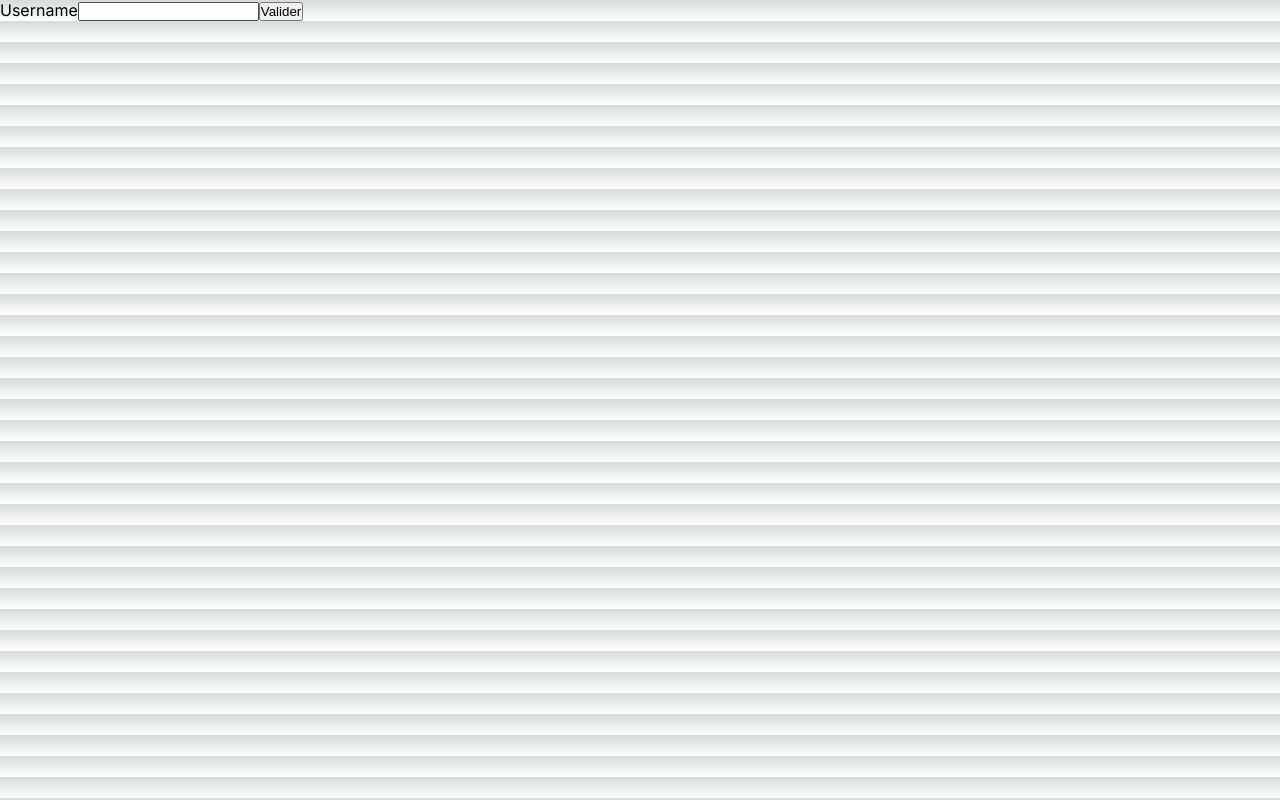
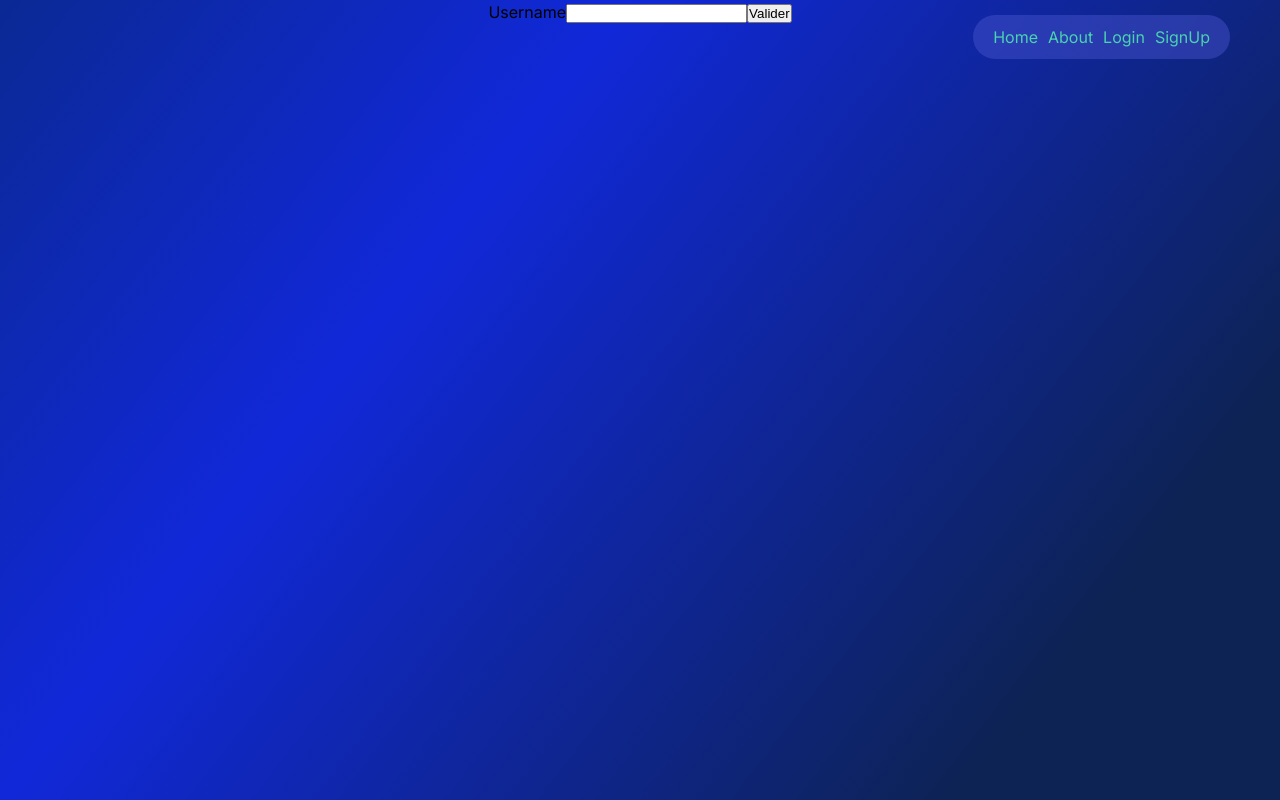
Before and after one commit to MaximeZind/moneytracker, a Next.js app: page /login in a window 1280 px wide. Built offline with nearby package versions, Linux system fonts and the light colour scheme.

Commit message:
set up of the layout and header

```diff
--- /dev/null
+++ b/src/app/(notloggedin)/Home.module.css
@@ -0,0 +1,5 @@
+.main {
+    height: 100%;
+    width: 100%;
+    flex-grow: 1;
+}
--- /dev/null
+++ b/src/app/(notloggedin)/layout.tsx
@@ -0,0 +1,15 @@
+import NotLoggedInHeader from "../components/baselayout/NotLoggedInHeader"
+
+export default function NotLoggedInLayout({
+    children,
+}: {
+    children: React.ReactNode
+}) {
+    return (
+        <>
+            <NotLoggedInHeader />
+            {children}
+        </>
+
+    )
+}
--- a/src/app/login/page.tsx
+++ b/src/app/(notloggedin)/login/page.tsx
@@ -1,6 +1,6 @@
 import Link from "next/link";
 import styles from "./page.module.css";
-import LoginForm from "../components/LoginForm";
+import LoginForm from "../../components/LoginForm";
 
 export default function Login() {
     return (
--- a/src/app/page.tsx
+++ b/src/app/(notloggedin)/page.tsx
@@ -1,5 +1,4 @@
-import Image from 'next/image'
-import styles from './page.module.css';
+import styles from './Home.module.css';
 import Link from 'next/link';
 
 export default function Home() {
--- a/src/app/signup/page.tsx
+++ b/src/app/(notloggedin)/signup/page.tsx
@@ -1,6 +1,6 @@
 import Link from "next/link";
 import styles from "./page.module.css";
-import SignUpForm from "../components/SignUpForm";
+import SignUpForm from "../../components/SignUpForm";
 
 export default function Login() {
     return (
--- /dev/null
+++ b/src/app/components/baselayout/NotLoggedInHeader.module.css
@@ -0,0 +1,25 @@
+.header {
+    position: fixed;
+    display: flex;
+    flex-direction: row;
+    align-items: center;
+    justify-content: space-between;
+    width: 100%;
+    padding: 15px 50px;
+}
+
+.header_logo {
+    height: 20px;
+    width: 20px;
+}
+
+.header_nav {
+    display: flex;
+    flex-direction: row;
+    align-items: center;
+    justify-content: space-between;
+    gap: 10px;
+    padding: 10px 20px;
+    background-color: rgba(68, 81, 201, 0.5);
+    border-radius: 25px;
+}
--- /dev/null
+++ b/src/app/components/baselayout/NotLoggedInHeader.tsx
@@ -0,0 +1,28 @@
+'use client'
+import styles from './NotLoggedInHeader.module.css';
+import { usePathname } from 'next/navigation';
+import Link from 'next/link';
+
+
+export default function NotLoggedInHeader() {
+    const pathname = usePathname();
+    return (
+        <header className={styles.header}>
+            <div className={styles.header_logo}></div>
+            <nav className={styles.header_nav}>
+                <Link className={`${styles.link} ${pathname === '/' ? styles.active : ''}`} href="/">
+                    Home
+                </Link>
+                <Link className={`${styles.link} ${pathname === '/about' ? styles.active : ''}`} href="/about">
+                    About
+                </Link>
+                <Link className={`${styles.link} ${pathname === '/login' ? styles.active : ''}`} href="/login">
+                    Login
+                </Link>
+                <Link className={`${styles.link} ${pathname === '/signup' ? styles.active : ''}`} href="/signup">
+                    SignUp
+                </Link>
+            </nav>
+        </header>
+    )
+}
--- a/src/app/globals.css
+++ b/src/app/globals.css
@@ -1,76 +1,41 @@
 :root {
-  --max-width: 1100px;
-  --border-radius: 12px;
-  --font-mono: ui-monospace, Menlo, Monaco, 'Cascadia Mono', 'Segoe UI Mono',
-    'Roboto Mono', 'Oxygen Mono', 'Ubuntu Monospace', 'Source Code Pro',
-    'Fira Mono', 'Droid Sans Mono', 'Courier New', monospace;
+  /* font-family: Inter, system-ui, Avenir, Helvetica, Arial, sans-serif; */
+  font-family: 'Quicksand';
+  line-height: 1.5;
+  font-weight: 400;
+  font-size: 16px;
+  font-synthesis: none;
+  text-rendering: optimizeLegibility;
+  -webkit-font-smoothing: antialiased;
+  -moz-osx-font-smoothing: grayscale;
+  -webkit-text-size-adjust: 100%;
 
-  --foreground-rgb: 0, 0, 0;
-  --background-start-rgb: 214, 219, 220;
-  --background-end-rgb: 255, 255, 255;
+  /* Color palettes
 
-  --primary-glow: conic-gradient(
-    from 180deg at 50% 50%,
-    #16abff33 0deg,
-    #0885ff33 55deg,
-    #54d6ff33 120deg,
-    #0071ff33 160deg,
-    transparent 360deg
-  );
-  --secondary-glow: radial-gradient(
-    rgba(255, 255, 255, 1),
-    rgba(255, 255, 255, 0)
-  );
+  What these are used for:
+  --primary-color: Primary background color
+  --secondary-color: Secondary background color
+  --ternary-color: Tertiary background color
+  --quarternary-color: Accent background color
+  --quinary-color: Titles color
+  --senary-color: Links color
+  --septenary-color: Accent text color*/
 
-  --tile-start-rgb: 239, 245, 249;
-  --tile-end-rgb: 228, 232, 233;
-  --tile-border: conic-gradient(
-    #00000080,
-    #00000040,
-    #00000030,
-    #00000020,
-    #00000010,
-    #00000010,
-    #00000080
-  );
+  --light-primary: #1128D9;
+  --light-secondary: #0b2994;
+  --light-ternary: #3560C4;
+  --light-quarternary: #0D2354;
+  --light-quinary: #BCF4DA;
+  --light-senary: #49D3AF;
+  --light-septenary: #E57822;
 
-  --callout-rgb: 238, 240, 241;
-  --callout-border-rgb: 172, 175, 176;
-  --card-rgb: 180, 185, 188;
-  --card-border-rgb: 131, 134, 135;
-}
-
-@media (prefers-color-scheme: dark) {
-  :root {
-    --foreground-rgb: 255, 255, 255;
-    --background-start-rgb: 0, 0, 0;
-    --background-end-rgb: 0, 0, 0;
-
-    --primary-glow: radial-gradient(rgba(1, 65, 255, 0.4), rgba(1, 65, 255, 0));
-    --secondary-glow: linear-gradient(
-      to bottom right,
-      rgba(1, 65, 255, 0),
-      rgba(1, 65, 255, 0),
-      rgba(1, 65, 255, 0.3)
-    );
-
-    --tile-start-rgb: 2, 13, 46;
-    --tile-end-rgb: 2, 5, 19;
-    --tile-border: conic-gradient(
-      #ffffff80,
-      #ffffff40,
-      #ffffff30,
-      #ffffff20,
-      #ffffff10,
-      #ffffff10,
-      #ffffff80
-    );
-
-    --callout-rgb: 20, 20, 20;
-    --callout-border-rgb: 108, 108, 108;
-    --card-rgb: 100, 100, 100;
-    --card-border-rgb: 200, 200, 200;
-  }
+  --dark-primary: #081530;
+  --dark-secondary: #0F2B3B;
+  --dark-ternary: #1E3957;
+  --dark-quarternary: #061026;
+  --dark-quinary: #2C3E31;
+  --dark-senary: #164A3B;
+  --dark-septenary: #A55C1F;
 }
 
 * {
@@ -83,25 +48,26 @@ html,
 body {
   max-width: 100vw;
   overflow-x: hidden;
+  min-height: 100vh;
 }
 
 body {
-  color: rgb(var(--foreground-rgb));
-  background: linear-gradient(
-      to bottom,
-      transparent,
-      rgb(var(--background-end-rgb))
-    )
-    rgb(var(--background-start-rgb));
+  display: flex;
+  flex-direction: column;
+  align-items: center;
 }
 
-a {
-  color: inherit;
+body {
+  --primary-color: var(--light-primary);
+  --secondary-color: var(--light-secondary);
+  --ternary-color: var(--light-ternary);
+  --quarternary-color: var(--light-quarternary);
+  --quinary-color: var(--light-quinary);
+  --senary-color: var(--light-senary);
+  background: linear-gradient(128deg, var(--secondary-color) 0%, var(--primary-color) 33%, var(--quarternary-color) 83%);
+}
+
+a, a:hover, a:active, a:visited {
+  color: var(--senary-color);
   text-decoration: none;
 }
-
-@media (prefers-color-scheme: dark) {
-  html {
-    color-scheme: dark;
-  }
-}
--- a/src/app/layout.tsx
+++ b/src/app/layout.tsx
@@ -10,7 +10,7 @@ export const metadata: Metadata = {
 }
 
 export default function RootLayout({
-  children,
+children,
 }: {
   children: React.ReactNode
 }) {
```
Also changed, not shown: src/app/page.module.css (deleted, +0 -229 lines), src/app/(notloggedin)/login/page.module.css (added), src/app/(notloggedin)/signup/page.module.css (added).
